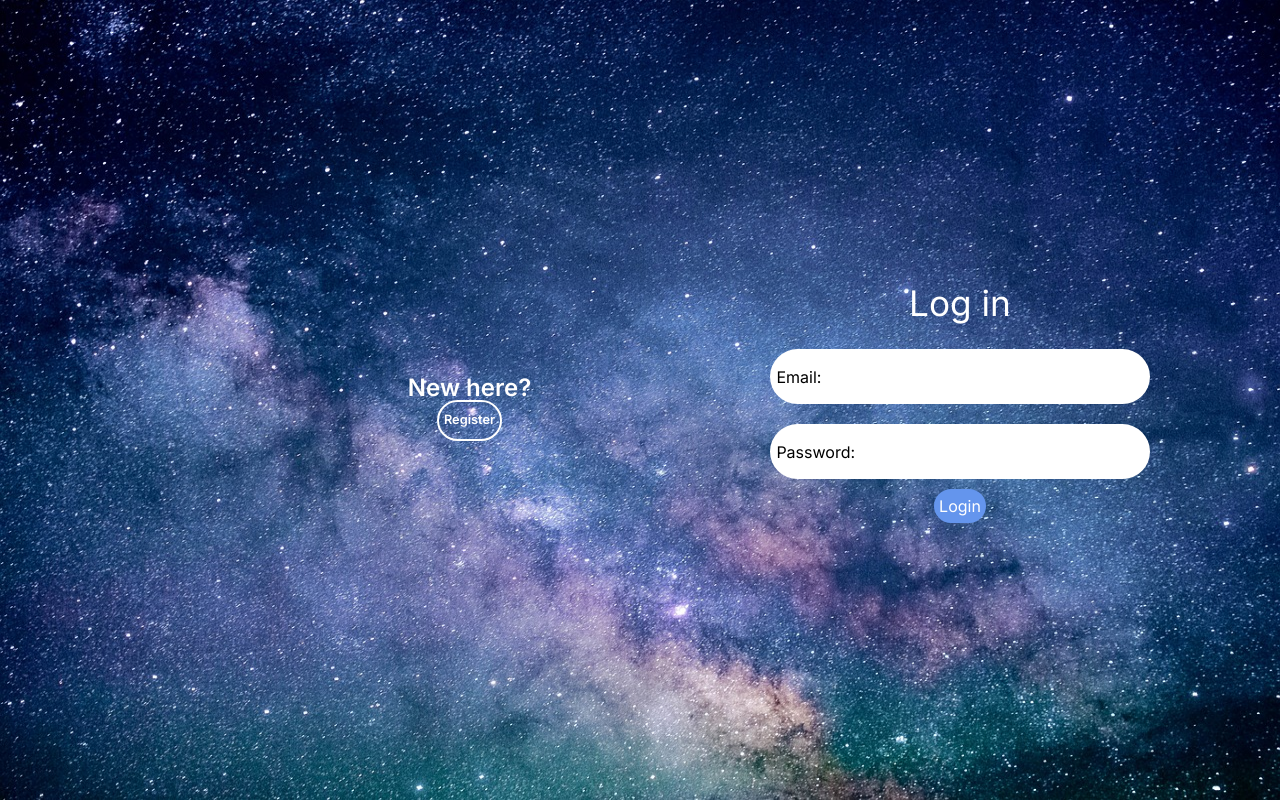
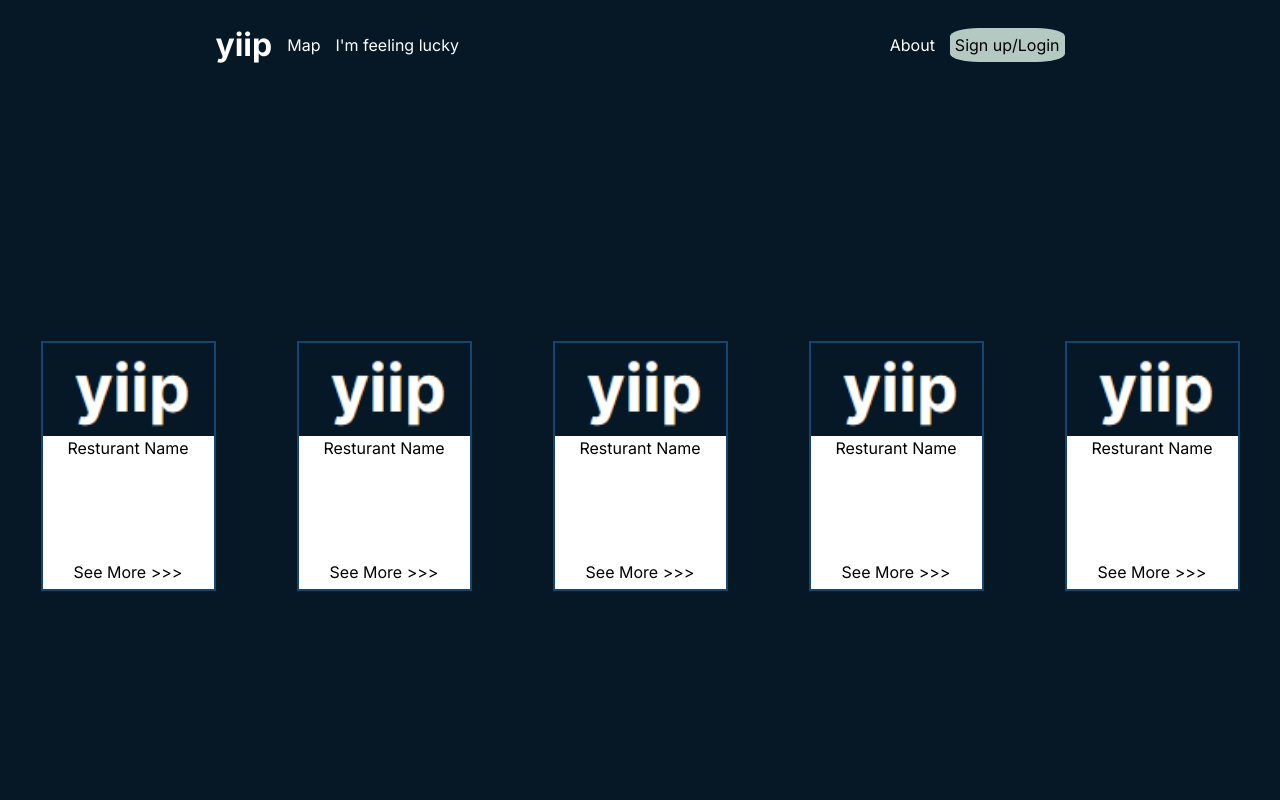
Before and after one commit to juliechan01/group_h, a Next.js app in the folder client/: page / in a window 1280 px wide. Built offline with nearby package versions, Linux system fonts and the light colour scheme.

Commit message:
Worked on an early version of the landing page

```diff
--- a/client/src/app/globals.css
+++ b/client/src/app/globals.css
@@ -2,6 +2,71 @@
 @tailwind base;
 @tailwind components;
 @tailwind utilities;
+
+html {
+    background-color: #061826;
+}
+
+.body-div {
+    color: white;
+}
+
+.sign-up-btn {
+    color: black;
+    background-color: #B5C9C3;
+    padding: 5px;
+    border-radius: 25%;
+}
+
+.sign-up-btn:hover {
+    color: black;
+    background-color: #9ba9a5;
+}
+
+.nav-bar {
+    display: flex;
+    justify-content: space-around;
+}
+
+.nav-bar-component {
+    display: flex;
+    justify-content: space-around;
+    gap: 15px;
+    align-items: center;
+}
+
+.nav-bar-component a:hover {
+    color: rgb(209, 209, 209);
+}
+
+.nav-bar-component h1 {
+    display: block;
+    font-size: 2em;
+    margin-top: 0.67em;
+    margin-bottom: 0.67em;
+    margin-left: 0;
+    margin-right: 0;
+    font-weight: bold;
+}
+
+.resturant-carousel {
+    display: flex;
+    margin: 250px auto 0;
+}
+
+.resturant {
+    background-color: white;
+    color: black;
+    text-align: center;
+    margin: 0 auto;
+    width: 175px;
+    height: 250px;
+    border: solid 2px #124770;
+}
+
+.resturant p {
+    margin-bottom: 100px;
+}
 
 .container {
     position: relative;
@@ -171,12 +236,12 @@ form.register {
     left: 25%;
 }
 
-.container.register-mode form.login{
+.container.register-mode form.login {
     z-index: 1;
     opacity: 0;
 }
 
-.container.register-mode form.register{
+.container.register-mode form.register {
     z-index: 2;
     opacity: 1;
 }
--- a/client/src/app/layout.js
+++ b/client/src/app/layout.js
@@ -4,7 +4,7 @@ import { Inter } from 'next/font/google'
 const inter = Inter({ subsets: ['latin'] })
 
 export const metadata = {
-  title: 'Create Next App',
+  title: 'yiip',
   description: 'Generated by create next app',
 }
 
--- a/client/src/app/page.jsx
+++ b/client/src/app/page.jsx
@@ -1,108 +1,94 @@
 'use client'
-import React from 'react';
+
+import React from 'react'
+import Link from 'next/link'
 import Image from 'next/image'
 
-// CHANGE CODE TO REFLECT LANDING PAGE LAYOUT
 function page() {
-	const addContainerClassHandler = (e) => {
-		e.preventDefault()
-		document.getElementById('container').classList.add("register-mode")
-	}
-
-	const removeContainerClassHandler = (e) => {
-		e.preventDefault()
-		document.getElementById('container').classList.remove("register-mode")
-	}
-
 	return (
-		<div style={{ position: 'relative' }}>
-			<Image
-				src='/background.jpg'
-				alt='background'
-				fill={true}
-			/>
-			<div className='container' id='container'>
-				<div className='forms-container'>
-					<div className='login-and-register'>
-						<form className='login'>
-							<h2 className='title'>Log in</h2>
-							<div className='input-field'>
-								<label>
-									Email:
-									<input type='text' id='email' name='email'></input>
-								</label>
-							</div>
-
-							<div className='input-field'>
-								<label>
-									Password:
-									<input type='password' id='password' name='password'></input>
-								</label>
-							</div>
-
-							<button className='form-button'>Login</button>
-						</form>
-
-						<form className='register'>
-							<h2 className='title'>Register</h2>
-
-							<div className='input-field'>
-								<label>
-									First Name:
-									<input type='text' id='first_name' name='first_name'></input>
-								</label>
-							</div>
-
-							<div className='input-field'>
-								<label>
-									Last Name:
-									<input type='text' id='last_name' name='last_name'></input>
-								</label>
-							</div>
-
-							<div className='input-field'>
-								<label>
-									Email:
-									<input type='text' id='email' name='email'></input>
-								</label>
-							</div>
-
-							<div className='input-field'>
-								<label>
-									Password:
-									<input type='password' id='password' name='password'></input>
-								</label>
-							</div>
-
-							<div className='input-field'>
-								<label>
-									Date of Birth:
-									<input type='date' id='birthday' name='birthday'></input>
-								</label>
-							</div>
-
-							<button className='form-button'>Register</button>
-						</form>
-					</div>
+		<div className='body-div'>
+			<div className='nav-bar'>
+				<div className='nav-bar-component'>
+					<h1>yiip</h1>
+					{/*Add map route later*/}
+					<Link href="#">Map</Link>
+					{/*Didn't quite understand this part, ask for elaboration later.*/}
+					<Link href="#">I'm feeling lucky</Link>
 				</div>
 
-				<div className='panels-container'>
-					<div className='panel left-panel'>
-						<div className='content'>
-							<p>New here?</p>
-							<button className='form-button transparent' id='register-button' onClick={addContainerClassHandler}>Register</button>
-						</div>
-					</div>
-					<div className='panel right-panel'>
-						<div className='content'>
-							<p>Already Registered?</p>
-							<button className='form-button transparent' id='login-button' onClick={removeContainerClassHandler}>Login</button>
-						</div>
-					</div>
+				<div className='nav-bar-component'>
+					{/*Not totally sure what this button does yet?*/}
+					<Link href="#">About</Link>
+					{/*Made this into one button, since our login/register page is all in one.*/}
+					<Link href="/welcome" className='sign-up-btn'>Sign up/Login</Link>
 				</div>
 			</div>
+
+			{/*In future, find a way to populate this with 5 actual resturants from the DB.*/}
+			<div className='resturant-carousel'>
+				<div className='resturant'>
+					<Image
+						src={'/yiip-logo.png'}
+						height={250}
+						width={175}
+						alt='Placeholder Resturant Image'
+					/>
+
+					<p>Resturant Name</p>
+					<Link href='#'>{`See More >>>`}</Link>
+				</div>
+
+				<div className='resturant'>
+					<Image
+						src={'/yiip-logo.png'}
+						height={250}
+						width={175}
+						alt='Placeholder Resturant Image'
+					/>
+
+					<p>Resturant Name</p>
+					<Link href='#'>{`See More >>>`}</Link>
+				</div>
+
+				<div className='resturant'>
+					<Image
+						src={'/yiip-logo.png'}
+						height={250}
+						width={175}
+						alt='Placeholder Resturant Image'
+					/>
+
+					<p>Resturant Name</p>
+					<Link href='#'>{`See More >>>`}</Link>
+				</div>
+
+				<div className='resturant'>
+					<Image
+						src={'/yiip-logo.png'}
+						height={250}
+						width={175}
+						alt='Placeholder Resturant Image'
+					/>
+
+					<p>Resturant Name</p>
+					<Link href='#'>{`See More >>>`}</Link>
+				</div>
+
+				<div className='resturant'>
+					<Image
+						src={'/yiip-logo.png'}
+						height={250}
+						width={175}
+						alt='Placeholder Resturant Image'
+					/>
+
+					<p>Resturant Name</p>
+					<Link href='#'>{`See More >>>`}</Link>
+				</div>
+			</div>
+
 		</div>
 	)
 }
 
-export default page;
+export default page
```
Also changed, not shown: client/public/yiip-logo.png (added).
